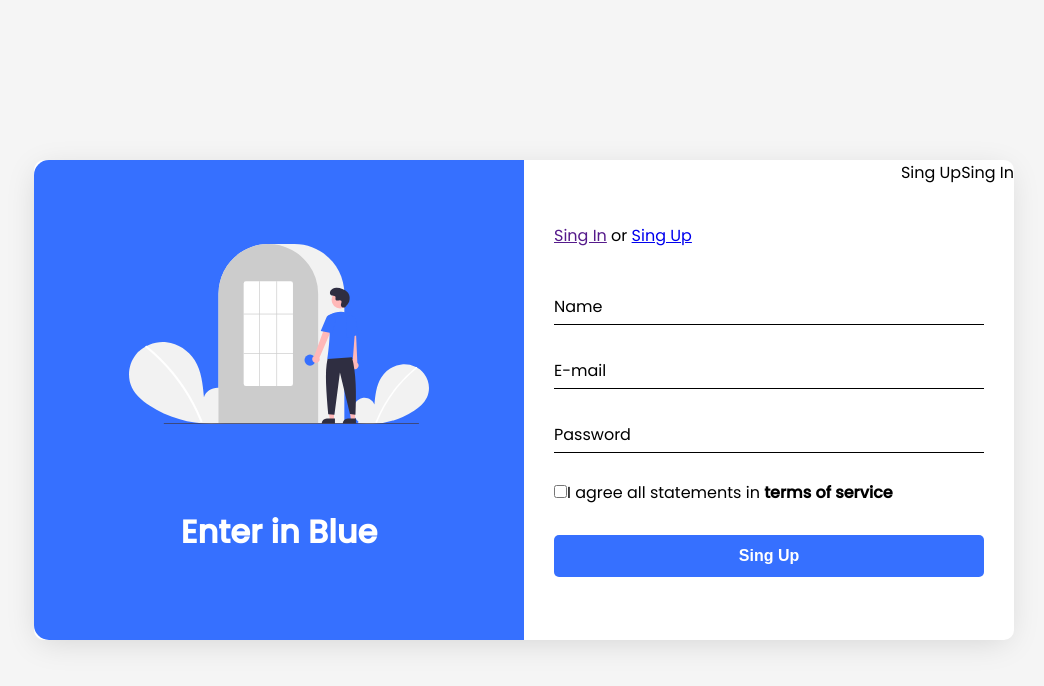
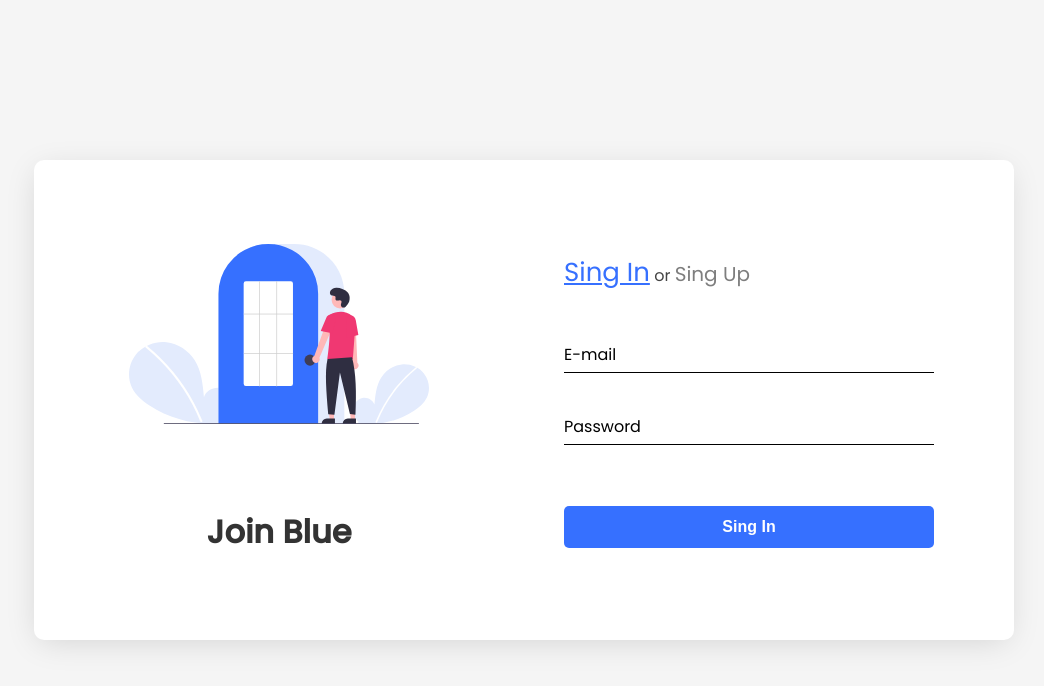
Before and after one commit to eualex/BlueShop, a React (Create React App) app in the folder frontend/: page /login in a window 1280 px wide. Shown: the top 686 px of the page, without its empty margins (116-1160 px from the left). Built offline with nearby package versions, Linux system fonts and the light colour scheme; the HTML template or start-up script is replaced by a standard one.

Commit message:
finalizando login

```diff
--- a/frontend/src/pages/Login/index.tsx
+++ /dev/null
@@ -1,58 +0,0 @@
-import React from "react";
-
-import {
-  Container,
-  Wrapper,
-  ContainerLeft,
-  ContainerRight,
-  ContainerForm,
-  ContainerStateForm,
-  Image,
-} from "./styles";
-
-import LoginImg from "../../img/login01.svg";
-
-import Button from "../../components/Button";
-import Input from '../../components/Input';
-
-const Login: React.FC = () => {
-  return (
-    <Container>
-      <Wrapper>
-        <ContainerLeft>
-          <Image src={LoginImg} alt="Login" />
-
-          <h1>Enter in Blue</h1>
-        </ContainerLeft>
-
-        <ContainerRight>
-          <ContainerStateForm>
-            <span>Sing Up</span>
-            <span>Sing In</span>
-          </ContainerStateForm>
-
-          <span>
-            <a href="">Sing In</a> or <a href="#">Sing Up</a>
-          </span>
-
-          <ContainerForm>
-            <Input name="name" type="text" labelName="Name" />
-            <Input name="email" type="email" labelName="E-mail" />
-            <Input name="password" type="password" labelName="Password" />
-          </ContainerForm>
-
-          <span>
-            <input type="checkbox" name="terms of service" />
-            <label>
-              I agree all statements in <strong>terms of service</strong>
-            </label>
-          </span>
-
-          <Button>Sing Up</Button>
-        </ContainerRight>
-      </Wrapper>
-    </Container>
-  );
-};
-
-export default Login;
--- a/frontend/src/pages/Login/styles.ts
+++ /dev/null
@@ -1,88 +0,0 @@
-import styled from "styled-components";
-
-export const Container = styled.div`
-  width: 100vw;
-  height: 100vh;
-
-  display: flex;
-  justify-content: center;
-  align-items: center;
-`;
-
-export const Wrapper = styled.div`
-  position: relative;
-
-  background: #fff;
-  -webkit-box-shadow: -1px 6px 33px -6px rgba(0,0,0,0.15);
-  -moz-box-shadow: -1px 6px 33px -6px rgba(0,0,0,0.15);
-  box-shadow: -1px 6px 33px -6px rgba(0,0,0,0.15);
-
-  height: 100%;
-  max-height: 480px;
-
-  border-radius: 10px;
-
-  width: 100%;
-  max-width: 980px;
-
-  padding: auto;
-
-  display: flex;
-  align-items: center;
-  /* justify-content: space-around; */
-
-
-`;
-
-export const ContainerLeft = styled.div`
-  background-color: ${({ theme }) => theme.colors.primary};
-
-  width: 50%;
-  height: 100%;
-
-  border-radius: 15px 0px 0px 15px;
-
-  display: flex;
-  align-items: center;
-  justify-content: space-evenly;
-
-  flex-direction: column;
-
-  h1 {
-    color: #fff;
-  }
-`;
-
-export const ContainerRight = styled.div`
-  /* background: red; */
-  height: 100%;
-  width: 50%;
-
-  display: flex;
-  flex-direction: column;
-  align-items: left;
-  justify-content: center;
-
-  padding: 0px 30px;
-`;
-
-export const ContainerForm = styled.form`
-  display: flex;
-  flex-direction: column;
-  justify-content: space-around;
-
-  height: 40%;
-  /* width: 80%; */
-
-  margin: 20px 0px;
-`;
-
-export const ContainerStateForm = styled.div`
-  position: absolute;
-  right: 0;
-  top: 0;
-`;
-
-export const Image = styled.img`
-  width: 300px;
-`;
--- /dev/null
+++ b/frontend/src/pages/SingPage/SingIn/index.tsx
@@ -0,0 +1,21 @@
+import React from "react";
+
+import Button from "../../../components/Button";
+import Input from "../../../components/Input";
+
+import { ContainerForm, ConteinerTermOfService } from "./styles";
+
+const SingIn: React.FC = () => {
+  return (
+    <>
+      <ContainerForm>
+        <Input name="email" type="email" labelName="E-mail" />
+        <Input name="password" type="password" labelName="Password" />
+      </ContainerForm>
+
+      <Button>Sing In</Button>
+    </>
+  );
+};
+
+export default SingIn;
--- /dev/null
+++ b/frontend/src/pages/SingPage/SingIn/styles.ts
@@ -0,0 +1,17 @@
+import styled from 'styled-components';
+
+export const ContainerForm = styled.form`
+  display: flex;
+  flex-direction: column;
+  justify-content: space-around;
+
+  height: 30%;
+
+  margin: 20px 0px;
+`;
+
+export const ConteinerTermOfService = styled.div`
+  label {
+    margin-left: 5px;
+  }
+`;
--- /dev/null
+++ b/frontend/src/pages/SingPage/SingUp/index.tsx
@@ -0,0 +1,29 @@
+import React from "react";
+
+import Button from "../../../components/Button";
+import Input from "../../../components/Input";
+
+import { ContainerForm, ConteinerTermOfService } from "./styles";
+
+const SingUp: React.FC = () => {
+  return (
+    <>
+      <ContainerForm>
+        <Input name="name" type="text" labelName="Name" />
+        <Input name="email" type="email" labelName="E-mail" />
+        <Input name="password" type="password" labelName="Password" />
+      </ContainerForm>
+
+      <ConteinerTermOfService>
+        <input type="checkbox" name="terms of service" />
+        <label>
+          I agree all statements in <strong>terms of service</strong>
+        </label>
+      </ConteinerTermOfService>
+
+      <Button>Sing Up</Button>
+    </>
+  );
+};
+
+export default SingUp;
--- /dev/null
+++ b/frontend/src/pages/SingPage/SingUp/styles.ts
@@ -0,0 +1,18 @@
+import styled from 'styled-components';
+
+export const ContainerForm = styled.form`
+  display: flex;
+  flex-direction: column;
+  justify-content: space-around;
+
+  height: 40%;
+  /* width: 80%; */
+
+  margin: 20px 0px;
+`;
+
+export const ConteinerTermOfService = styled.div`
+  label {
+    margin-left: 5px;
+  }
+`;
--- /dev/null
+++ b/frontend/src/pages/SingPage/index.tsx
@@ -0,0 +1,52 @@
+import React, { useState } from "react";
+
+import {
+  Container,
+  Wrapper,
+  ContainerLeft,
+  ContainerRight,
+  ContainerStateSing,
+  Image,
+} from "./styles";
+
+import SingInImg from "../../img/login01.svg";
+import SingUpImg from "../../img/register.svg";
+
+import SingUp from "./SingUp";
+import SingIn from "./SingIn";
+
+const Login: React.FC = () => {
+  const [singIn, setSingIn] = useState(true);
+
+  return (
+    <Container>
+      <Wrapper>
+        <ContainerLeft>
+          {singIn ? <Image src={SingInImg} alt="Login" /> : <Image src={SingUpImg} alt="register" />}
+
+          <h1>Join Blue</h1>
+        </ContainerLeft>
+
+        <ContainerRight>
+          <ContainerStateSing stateSing={singIn}>
+            <span
+              onClick={() => setSingIn(true)}
+            >
+              Sing In
+            </span>{" "}
+            or{" "}
+            <span
+              onClick={() => setSingIn(false)}
+            >
+              Sing Up
+            </span>
+          </ContainerStateSing>
+
+          {singIn ? <SingIn /> : <SingUp />}
+        </ContainerRight>
+      </Wrapper>
+    </Container>
+  );
+};
+
+export default Login;
--- /dev/null
+++ b/frontend/src/pages/SingPage/styles.ts
@@ -0,0 +1,111 @@
+import styled from "styled-components";
+
+interface Props {
+  stateSing: boolean;
+}
+
+export const Container = styled.div`
+  width: 100vw;
+  height: 100vh;
+
+  display: flex;
+  justify-content: center;
+  align-items: center;
+`;
+
+export const Wrapper = styled.div`
+  position: relative;
+
+  background: #fff;
+  -webkit-box-shadow: -1px 6px 33px -6px rgba(0, 0, 0, 0.15);
+  -moz-box-shadow: -1px 6px 33px -6px rgba(0, 0, 0, 0.15);
+  box-shadow: -1px 6px 33px -6px rgba(0, 0, 0, 0.15);
+
+  height: 100%;
+  max-height: 480px;
+
+  border-radius: 10px;
+
+  width: 100%;
+  max-width: 980px;
+
+  padding: auto;
+
+  display: flex;
+  align-items: center;
+  /* justify-content: space-around; */
+`;
+
+export const ContainerLeft = styled.div`
+  /* background-color: ${({ theme }) => theme.colors.primary}; */
+
+  width: 50%;
+  height: 100%;
+
+  border-radius: 15px 0px 0px 15px;
+
+  display: flex;
+  align-items: center;
+  justify-content: space-evenly;
+
+  flex-direction: column;
+
+  h1 {
+    color: ${({ theme }) => theme.colors.textPrimary};
+  }
+`;
+
+export const ContainerRight = styled.div`
+  /* background: red; */
+  height: 100%;
+  width: 50%;
+
+  display: flex;
+  flex-direction: column;
+  align-items: left;
+  justify-content: center;
+
+  padding: 0px 80px 0px 40px;
+`;
+
+export const ContainerForm = styled.form`
+  display: flex;
+  flex-direction: column;
+  justify-content: space-around;
+
+  height: 40%;
+  /* width: 80%; */
+
+  margin: 20px 0px;
+`;
+
+export const ContainerStateSing = styled.div<Props>`
+  color: #444;
+
+  span:hover {
+    cursor: pointer;
+  }
+
+  span:nth-child(1) {
+    text-decoration: ${(props) => (props.stateSing ? "underline" : "none")};
+    color: ${(props) =>
+      props.stateSing
+        ? ({ theme }) => theme.colors.primary
+        : ({ theme }) => theme.colors.textQuartenary};
+    font-size: ${(props) => (props.stateSing ? "2.6rem" : "2rem")};
+    transition: all 0.5s ease;
+  }
+
+  span:nth-child(2) {
+    text-decoration: ${(props) => (props.stateSing ? "none" : "underline")};
+    color: ${(props) =>
+      props.stateSing
+        ? ({ theme }) => theme.colors.textQuartenary
+        : ({ theme }) => theme.colors.primary};
+    font-size: ${(props) => (props.stateSing ? "2rem" : "2.6rem")};
+  }
+`;
+
+export const Image = styled.img`
+  width: 300px;
+`;
--- a/frontend/src/routes.tsx
+++ b/frontend/src/routes.tsx
@@ -2,7 +2,7 @@ import React from 'react';
 import { BrowserRouter, Switch, Route } from 'react-router-dom';
 
 import Home from './pages/Home';
-import Login from './pages/Login';
+import Login from './pages/SingPage';
 
 const Routes: React.FC = () => {
   return (
```
Also changed, not shown: frontend/src/img/login01.svg.
